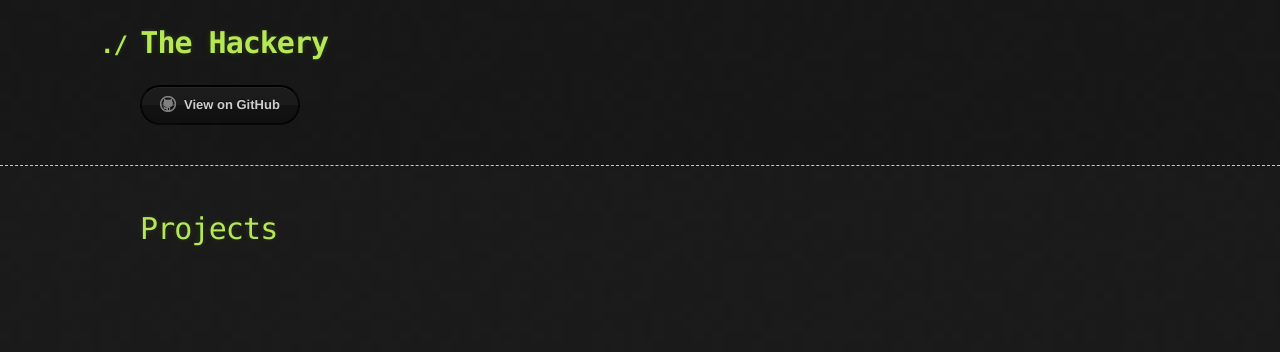
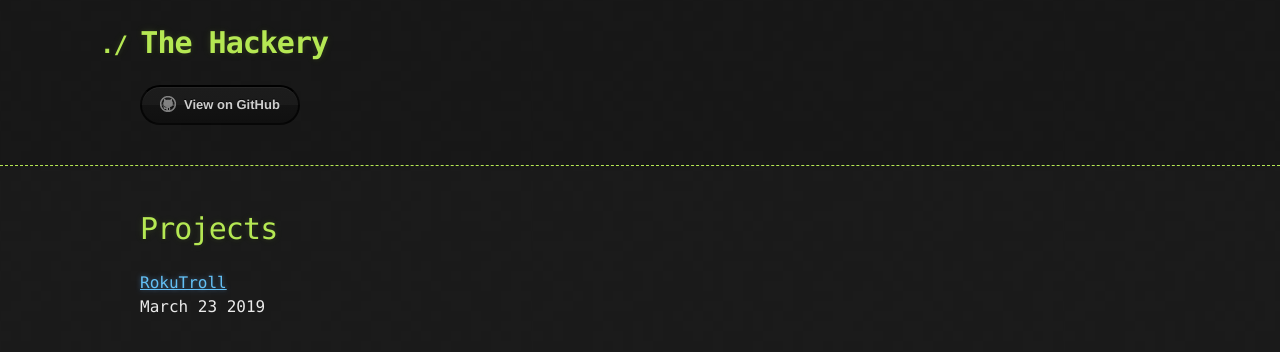
Before and after one commit to The-Hackery/The-hackery, a Jekyll site: the page built from projects/projects.md, in a window 1280 px wide. Shown: the top 352 px of the page. Built offline with Jekyll 4.4.1, drawn with Linux system fonts in a browser that asks for light colours; the repository's description, which GitHub fills in, is left out; our own code applies the rules of GitHub Pages for plain Markdown files.

Commit message:
Update projects.md

```diff
--- a/projects/projects.md
+++ b/projects/projects.md
@@ -3,10 +3,5 @@ layout: default
 ---
 
 # Projects
-<ul>
-  {% for projects in site.posts %}
-    <li>
-      <a href="{{ post.url }}">{{ post.title }}</a>
-    </li>
-  {% endfor %}
-</ul>
+[RokuTroll](./posion-tap.md)<br>
+March 23 2019<br>
```
